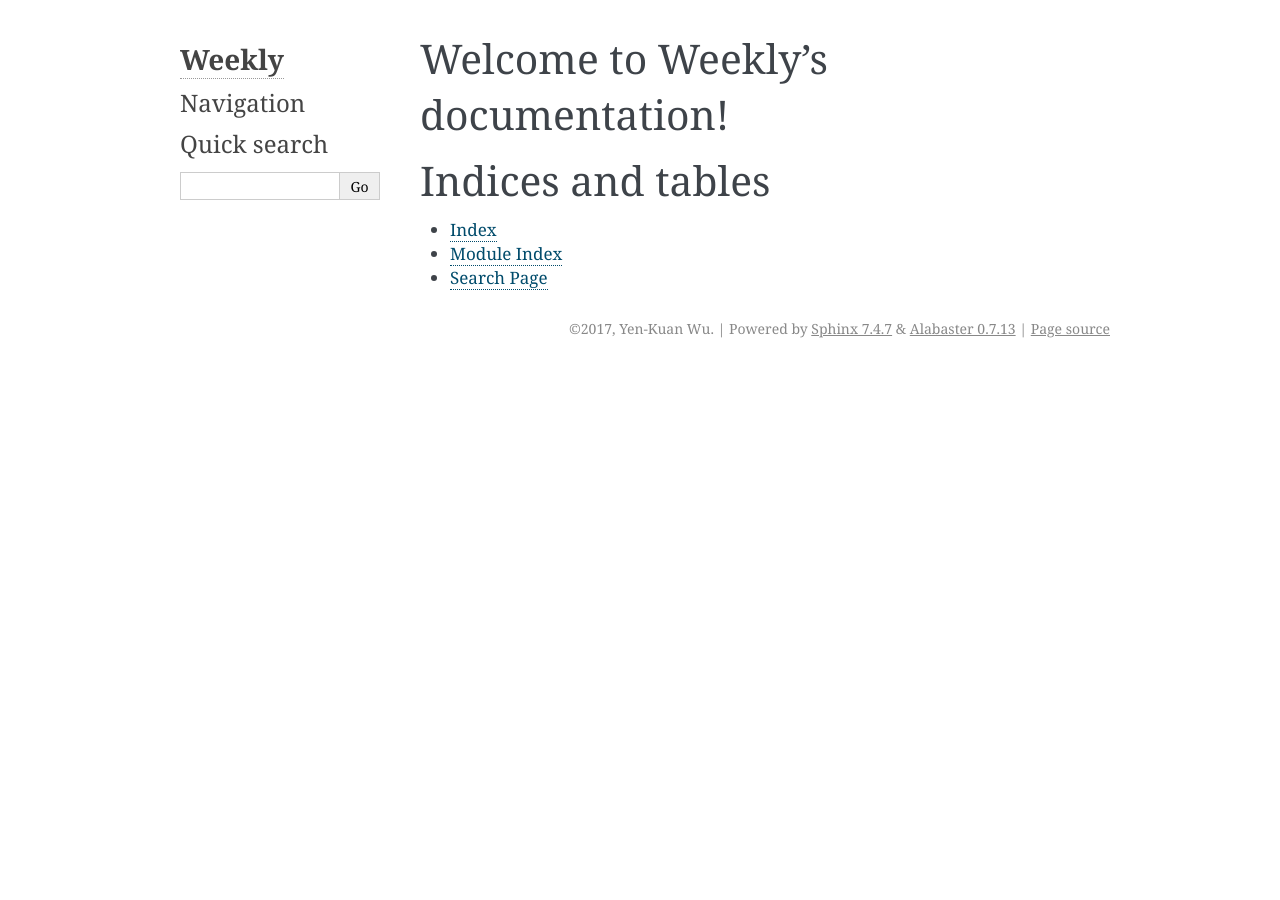
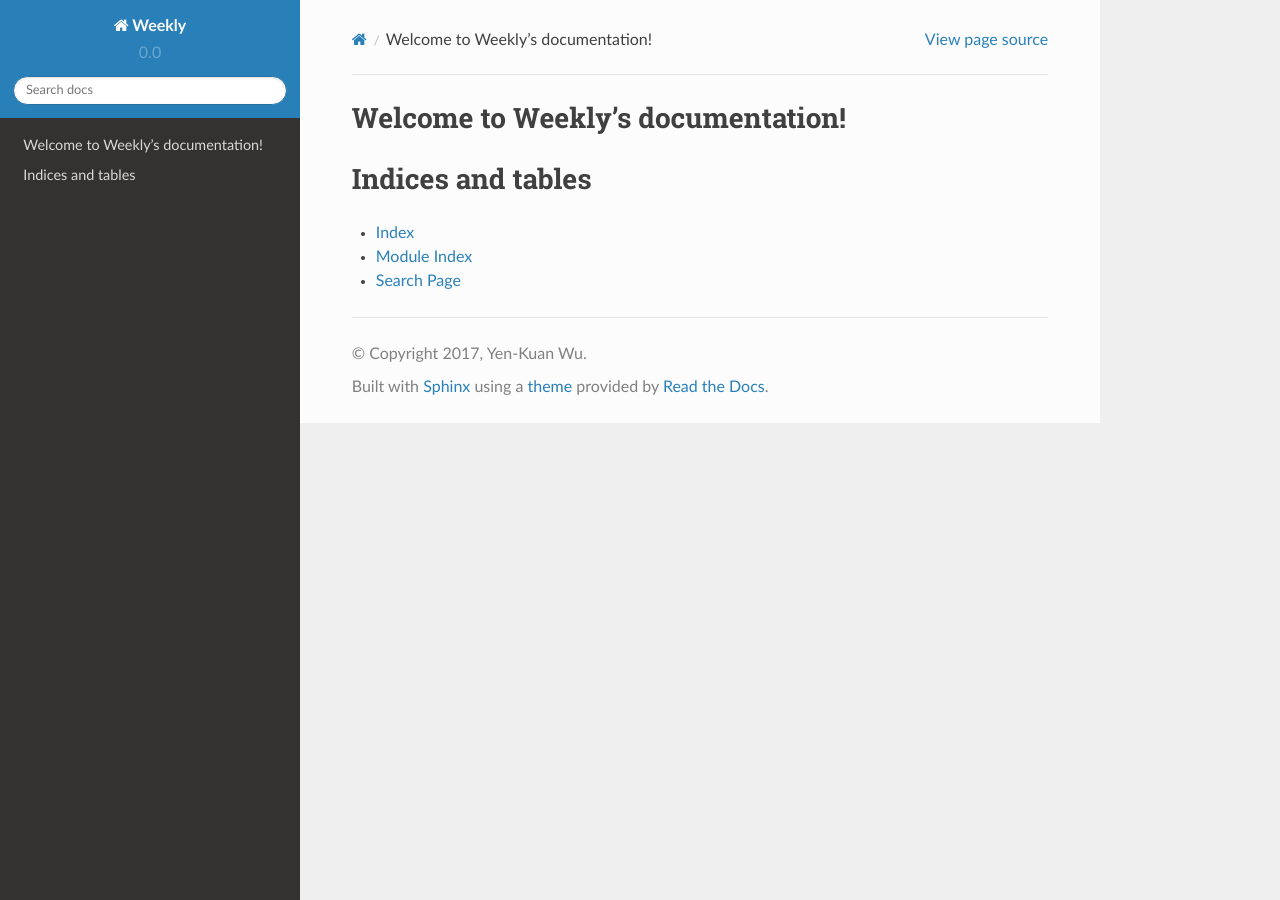
Before and after one commit to USCC-LAB/Weekly, a Sphinx documentation site: the page built from docs/source/index.rst, in a window 1280 px wide. Built offline with Sphinx 7.4.7 and the Read the Docs theme 2.0.0, drawn with Linux system fonts in a browser that asks for light colours.

Commit message:
docs: Import "Read the Docs" sphinx theme
Github: https://github.com/rtfd/sphinx_rtd_theme

```diff
--- a/docs/source/conf.py
+++ b/docs/source/conf.py
@@ -202,3 +202,7 @@ epub_exclude_files = ['search.html']
 
 # Example configuration for intersphinx: refer to the Python standard library.
 intersphinx_mapping = {'https://docs.python.org/': None}
+
+# Sphinx Theme for html
+#   Ref: https://github.com/rtfd/sphinx_rtd_theme
+html_theme = "sphinx_rtd_theme"
```
